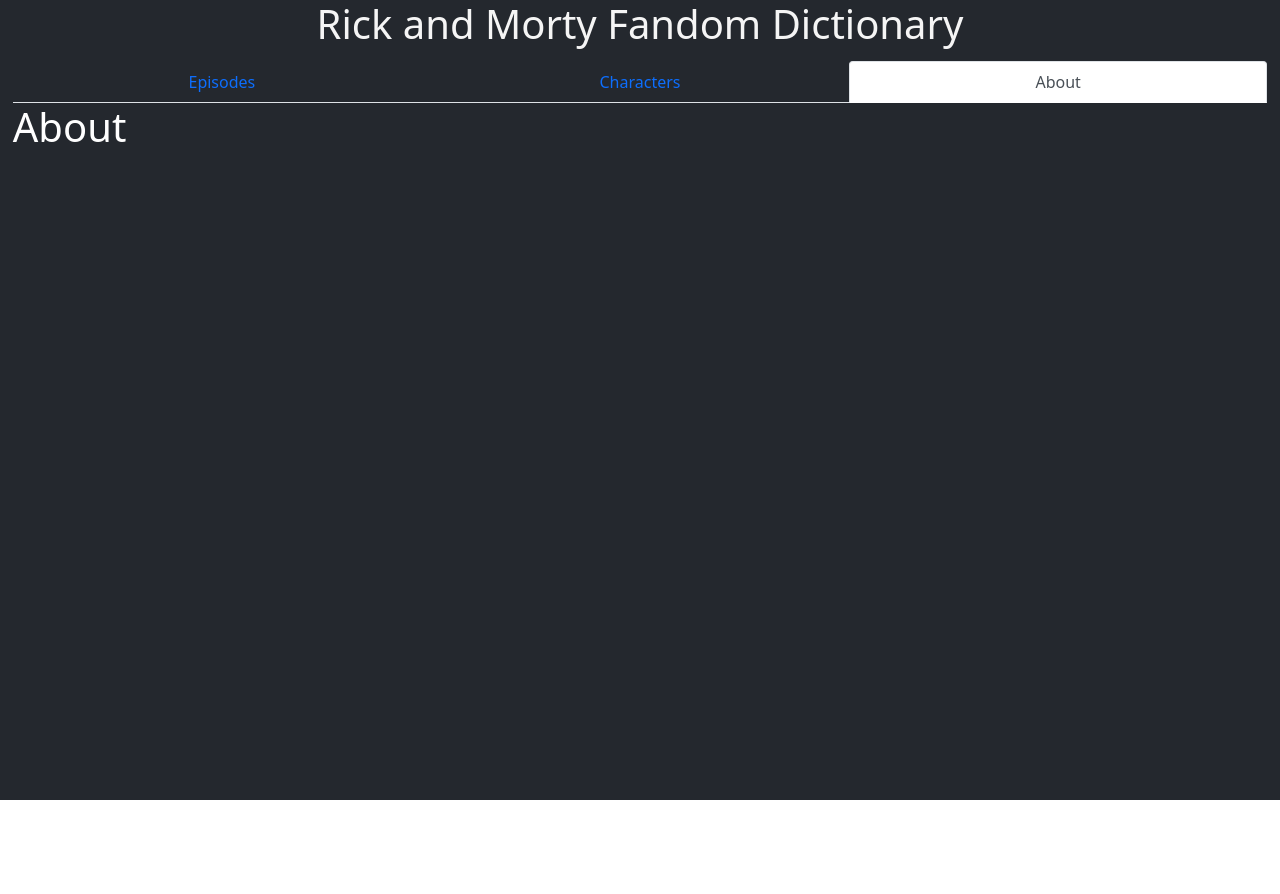
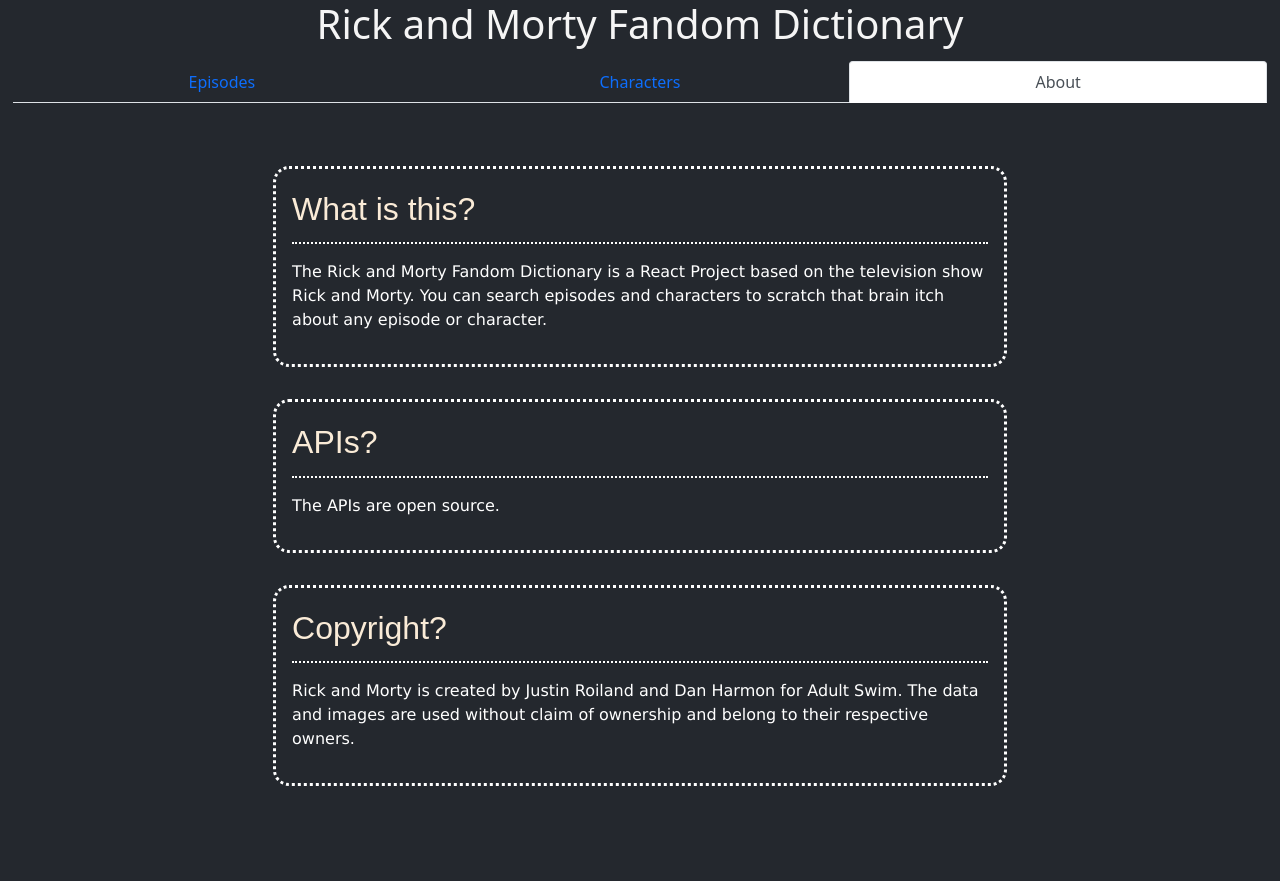
Before and after one commit to itank-z/rick-and-morty-epichar, a React (Create React App) app: page /about in a window 1280 px wide. Before the commit the page ends 800 px from the top, so only its background shows below. Built offline with nearby package versions, Linux system fonts and the light colour scheme.

Commit message:
feat: add about component

```diff
--- a/src/App.js
+++ b/src/App.js
@@ -1,7 +1,8 @@
 import { Routes, Route } from 'react-router-dom';
 import NavigationTabs from 'components/NavigationTabs';
+import Episodes from './components/Episodes';
 import Characters from './components/Characters';
-import Episodes from './components/Episodes';
+import About from 'components/About';
 import 'bootstrap/dist/css/bootstrap.min.css';
 import './App.scss';
 
@@ -10,12 +11,12 @@
     <div className='app-body'>
       <h1 className='app-title'>Rick and Morty Fandom Dictionary</h1>
       <div className='main-section'>
-      <NavigationTabs />
-      <Routes>
-        <Route exact path='/' element={<Episodes />} />
-        <Route path='/characters' element={< Characters />} />
-        <Route path='/about' element={<h1>About</h1>} />
-      </Routes>
+        <NavigationTabs />
+        <Routes>
+          <Route exact path='/' element={<Episodes />} />
+          <Route path='/characters' element={< Characters />} />
+          <Route path='/about' element={<About />} />
+        </Routes>
       </div>
     </div>
   );
--- /dev/null
+++ b/src/components/About/index.js
@@ -0,0 +1,20 @@
+import QandA from 'components/QandA';
+import QandAData from 'utils/q-and-a.json';
+import './style.scss';
+
+const About = () => {
+    return (
+        <div className='about-layout'>
+            {
+                QandAData.map(({ question, answer }) => (
+                    <QandA
+                        question={question}
+                        answer={answer}
+                    />
+                ))
+            }
+        </div>
+    );
+};
+
+export default About;
--- /dev/null
+++ b/src/components/About/style.scss
@@ -0,0 +1,7 @@
+.about-layout {
+    padding: 5%;
+    display: flex;
+    flex-direction: column;
+    justify-content: space-evenly;
+    align-items: center;
+}
--- /dev/null
+++ b/src/components/QandA/index.js
@@ -0,0 +1,12 @@
+import './style.scss';
+
+const QandA = ({ question, answer }) => {
+    return (
+        <div className='q-and-a-container'>
+            <div className='question'>{question}</div>
+            <p className='answer'>{answer}</p>
+        </div>
+    );
+};
+
+export default QandA;
--- /dev/null
+++ b/src/components/QandA/style.scss
@@ -0,0 +1,22 @@
+.q-and-a-container {
+    width: 65%;
+    height: auto;
+    padding: 1rem;
+    margin-bottom: 2rem;
+    border: 3px dotted white;
+    border-radius: 1rem;
+}
+
+.question {
+    font-size: 2em;
+    font-family: Arial, Helvetica, sans-serif;
+    color: antiquewhite;
+}
+
+.answer {
+    margin-top: 0.6rem;
+    padding-top: 1rem;
+    font-size: 1rem;
+    font-family: Verdana, Geneva, Tahoma, sans-serif;
+    border-top: 2px dotted white;
+}
--- /dev/null
+++ b/src/utils/q-and-a.json
@@ -0,0 +1,14 @@
+[
+    {
+        "question": "What is this?",
+        "answer": "The Rick and Morty Fandom Dictionary is a React Project based on the television show Rick and Morty. You can search episodes and characters to scratch that brain itch about any episode or character."
+    },
+    {
+        "question": "APIs?",
+        "answer": "The APIs are open source."
+    },
+    {
+        "question": "Copyright?",
+        "answer": "Rick and Morty is created by Justin Roiland and Dan Harmon for Adult Swim. The data and images are used without claim of ownership and belong to their respective owners."
+    }
+]
```
